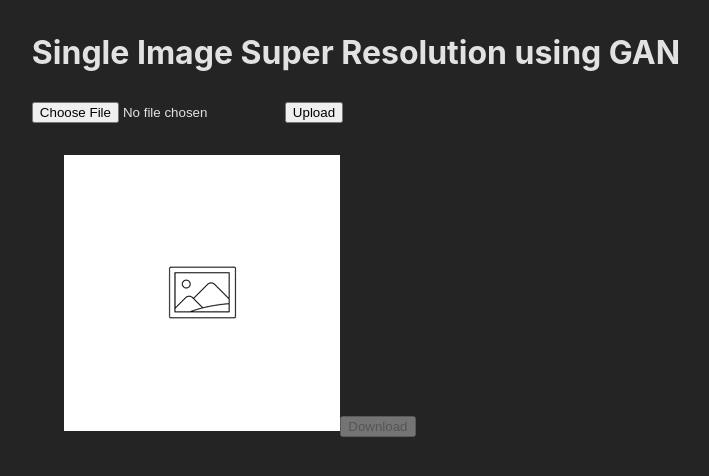
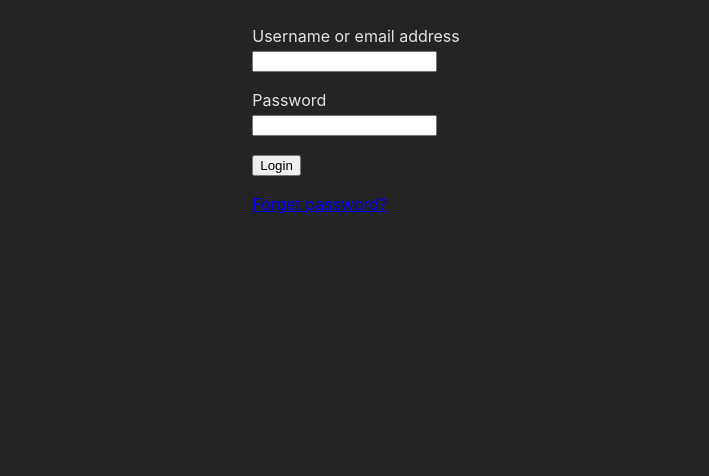
Before and after one commit to AshwinSaji10/Single-Image-Super-Resolution-using-GAN-Web-App, a React (Vite) app in the folder sr_client_vite/: page / in a window 1280 px wide. Shown: the top 476 px of the page, without its empty margins (284-993 px from the left). Built offline with nearby package versions, Linux system fonts and the light colour scheme.

Commit message:
divided website into different pages

```diff
--- a/sr_client_vite/src/App.jsx
+++ b/sr_client_vite/src/App.jsx
@@ -1,7 +1,11 @@
 // import React, { useEffect, useState } from "react";
 // import axios from "axios";
 import "./App.css";
-import Image from '/src/components/Image';
+import { BrowserRouter as Router,Route,Routes} from 'react-router-dom';
+import Landing from "/src/components/Landing";
+import Home from "/src/components/Home";
+import Register from "/src/components/Register";
+import ForgetPassword from "/src/components/ForgetPassword";
 
 function App() {
   // const [message, setMessage] = useState("");
@@ -35,12 +39,16 @@ function App() {
   //   };
 
   return (
-    <div className="App">
-        <div className="App-header">
-          <h1>Single Image Super Resolution using GAN</h1>
-          <Image/>
-        </div>
-    </div>
+    <Router>
+      <div className="App">
+        <Routes>
+          <Route path="/" element={<Landing/>} />
+          <Route path="/register" element={<Register/>} />
+          <Route path="/forget-password" element={<ForgetPassword/>} />
+          <Route path="/home" element={<Home/>} />
+        </Routes>
+      </div>
+    </Router>
   );
 }
 
--- /dev/null
+++ b/sr_client_vite/src/components/ForgetPassword.jsx
@@ -0,0 +1,8 @@
+import "./ForgetPassword.css"
+
+function ForgetPassword()
+{
+
+}
+
+export default ForgetPassword;
--- /dev/null
+++ b/sr_client_vite/src/components/Home.jsx
@@ -0,0 +1,14 @@
+import './Home.css'
+import Image from "./Image";
+
+function Home()
+{
+    return(
+        <div className="App-header">
+          <h1>Single Image Super Resolution using GAN</h1>
+          <Image />
+        </div>
+    )
+}
+
+export default Home;
--- /dev/null
+++ b/sr_client_vite/src/components/Landing.jsx
@@ -0,0 +1,27 @@
+import "./Landing.css"
+import { Link } from 'react-router-dom'
+
+function Landing()
+{
+    return(
+        <div>
+        <form action="/home">
+            <p>
+                <label>Username or email address</label><br/>
+                <input type="text" name="first_name" required />
+            </p>
+            <p>
+                <label>Password</label>
+                <br/>
+                <input type="password" name="password" required />
+            </p>
+            <p>
+                <button id="sub_btn" type="submit">Login</button>
+            </p>
+            <Link to="/forget-password"><label className="right-label">Forget password?</label></Link>
+        </form>
+            </div>
+    )
+}
+
+export default Landing;
--- /dev/null
+++ b/sr_client_vite/src/components/Register.jsx
@@ -0,0 +1,8 @@
+import "./Register.css"
+function Register()
+{
+
+
+}
+
+export default Register;
```
Also changed, not shown: sr_client_vite/src/components/ForgetPassword.css (added), sr_client_vite/src/components/Home.css (added), sr_client_vite/src/components/Landing.css (added), sr_client_vite/src/components/Register.css (added).
